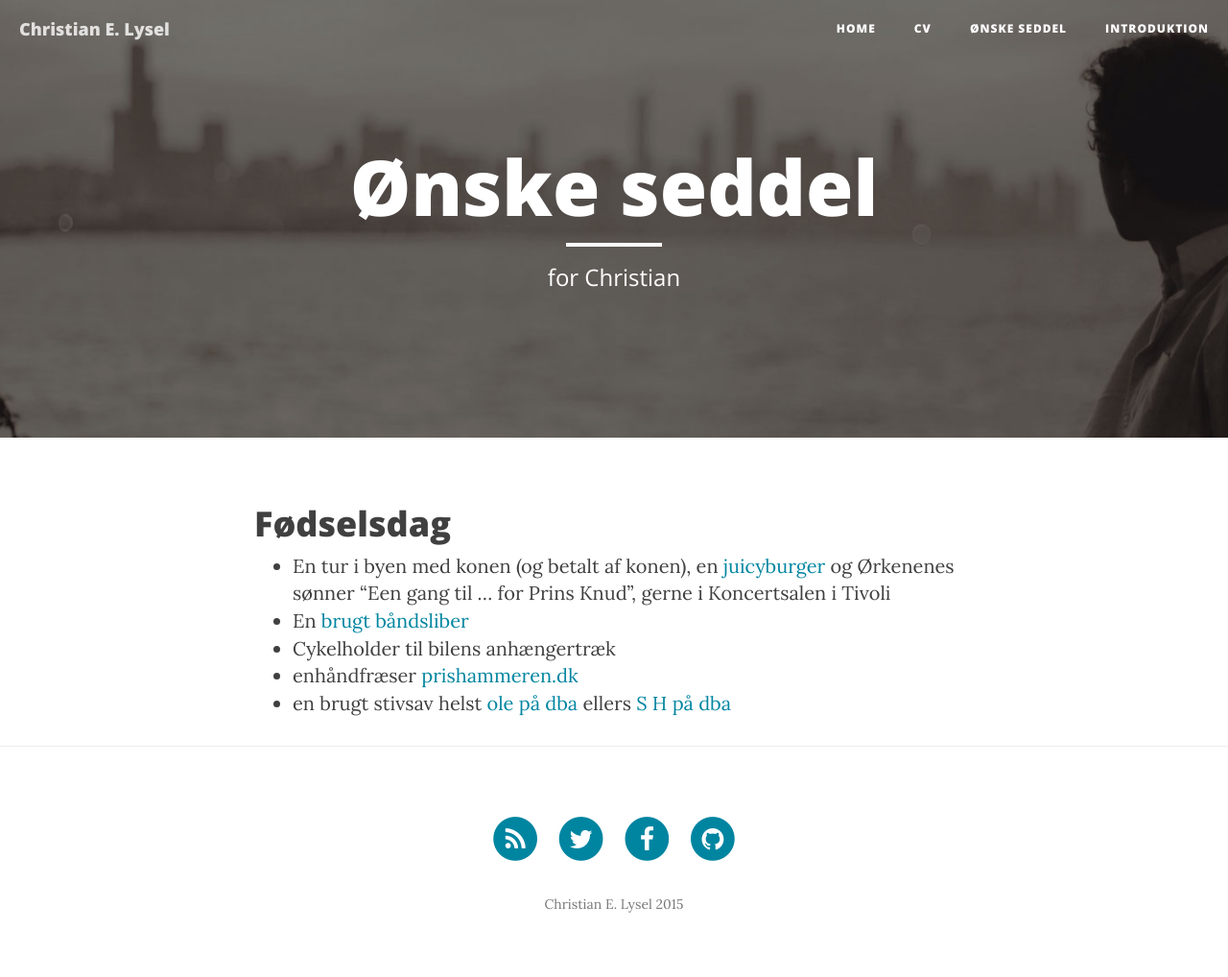
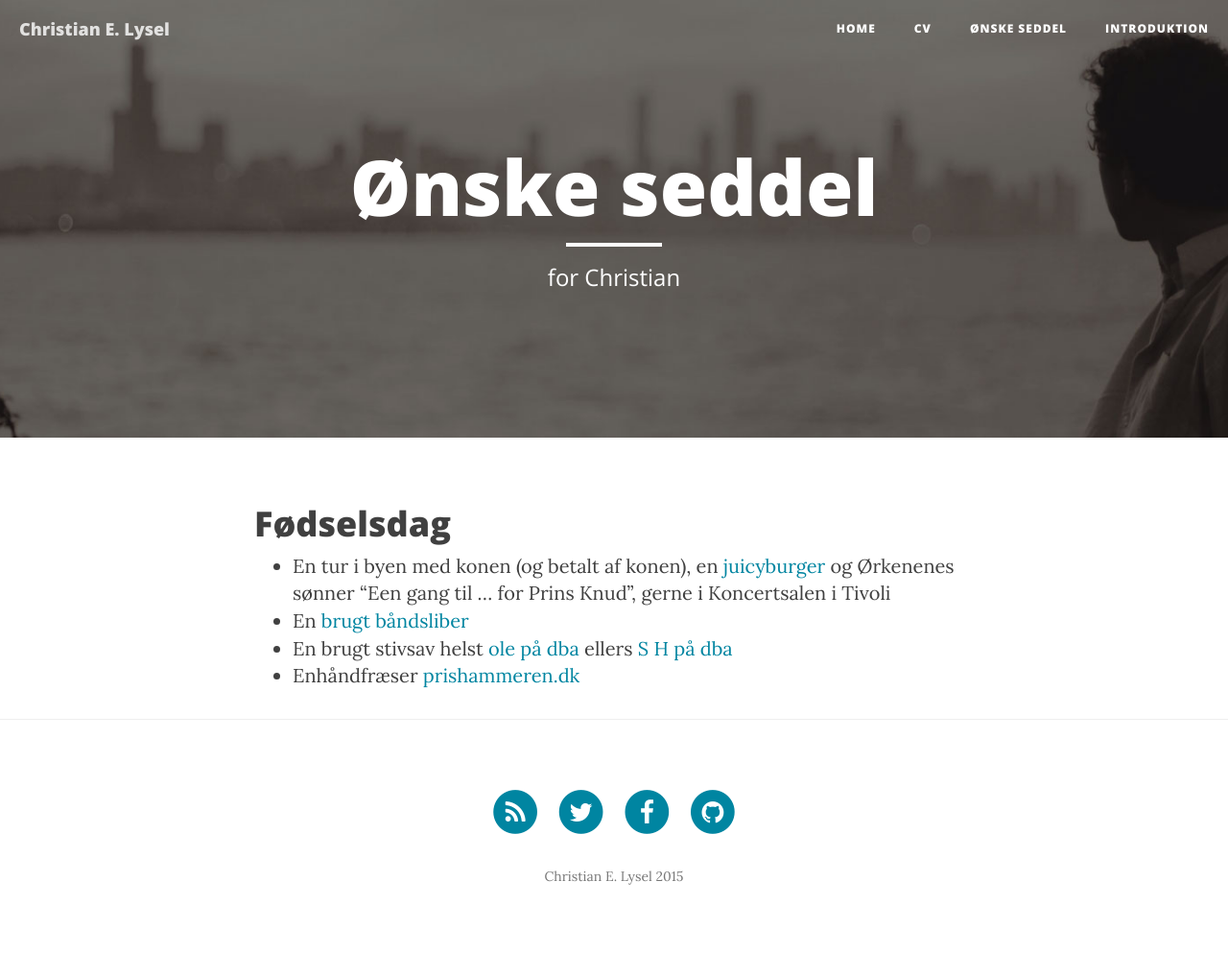
Before and after one commit to clysel/christian.lysel.net, a Jekyll site: the page built from gave.markdown, in a window 1280 px wide. Shown: the whole page at 96% size. Built offline with Jekyll 4.4.1, drawn with Linux system fonts in a browser that asks for light colours; nearby versions of some CDN libraries; after the commit the page ends 989 px from its top, so only the background shows below that.

Commit message:
Update gave.markdown

```diff
--- a/gave.markdown
+++ b/gave.markdown
@@ -6,8 +6,7 @@ header-img: "img/about-bg.jpg"
 ---
 # Fødselsdag
 
-* En tur i byen med konen (og betalt af konen), en [juicyburger](https://www.facebook.com/Boserupsjuicyburgers) og Ørkenenes sønner "Een gang til ... for Prins Knud", gerne i Koncertsalen i Tivoli
-* En [brugt båndsliber](http://www.dba.dk/baandsliber-og-rondel-slibe/id-1014863237/)
-* Cykelholder til bilens anhængertræk
-* enhåndfræser [prishammeren.dk](http://www.prishammeren.dk/shop/makita-enhaandsfraeser-5019p.html)
-* en brugt stivsav helst [ole på dba](http://www.dba.dk/stiksav-metabo-ste-100-plu/id-1012308298/) ellers [S H på dba](http://www.dba.dk/stiksav-bosch/id-1014975727/)
+ * En tur i byen med konen (og betalt af konen), en [juicyburger](https://www.facebook.com/Boserupsjuicyburgers) og Ørkenenes sønner "Een gang til ... for Prins Knud", gerne i Koncertsalen i Tivoli
+ * En [brugt båndsliber](http://www.dba.dk/baandsliber-og-rondel-slibe/id-1014863237/)
+ * En brugt stivsav helst [ole på dba](http://www.dba.dk/stiksav-metabo-ste-100-plu/id-1012308298/) ellers [S H på dba](http://www.dba.dk/stiksav-bosch/id-1014975727/)
+ * Enhåndfræser [prishammeren.dk](http://www.prishammeren.dk/shop/makita-enhaandsfraeser-5019p.html)
```
